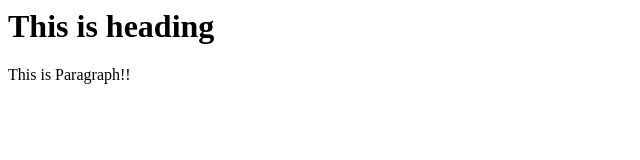
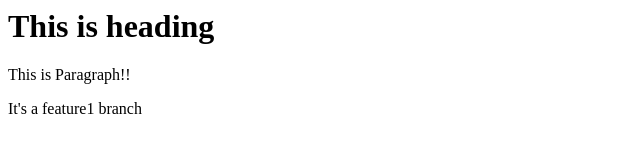
Before and after one commit to AnirbanSaha18/Demo3, a plain HTML site: page index.html in a window 1280 px wide. Shown: the whole page, without its empty margins (0-640 px from the left). Drawn offline with Linux system fonts and the light colour scheme.

Commit message:
Add feature1

```diff
--- a/index.html
+++ b/index.html
@@ -1,2 +1,3 @@
 <h1>This is heading</h1>
 <p>This is Paragraph!!</p>
+<p>It's a feature1 branch</p>
```
